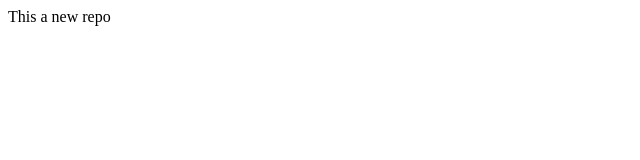
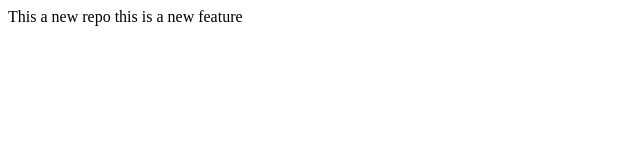
Before and after one commit to Faisalthecoder/Repo-2, a plain HTML site: page index.html in a window 1280 px wide. Shown: the whole page, without its empty margins (0-640 px from the left). Drawn offline with Linux system fonts and the light colour scheme.

Commit message:
added new feature in index.html

```diff
--- a/index.html
+++ b/index.html
@@ -1 +1,2 @@
 <p> This a new repo
+    this is a new feature
```
